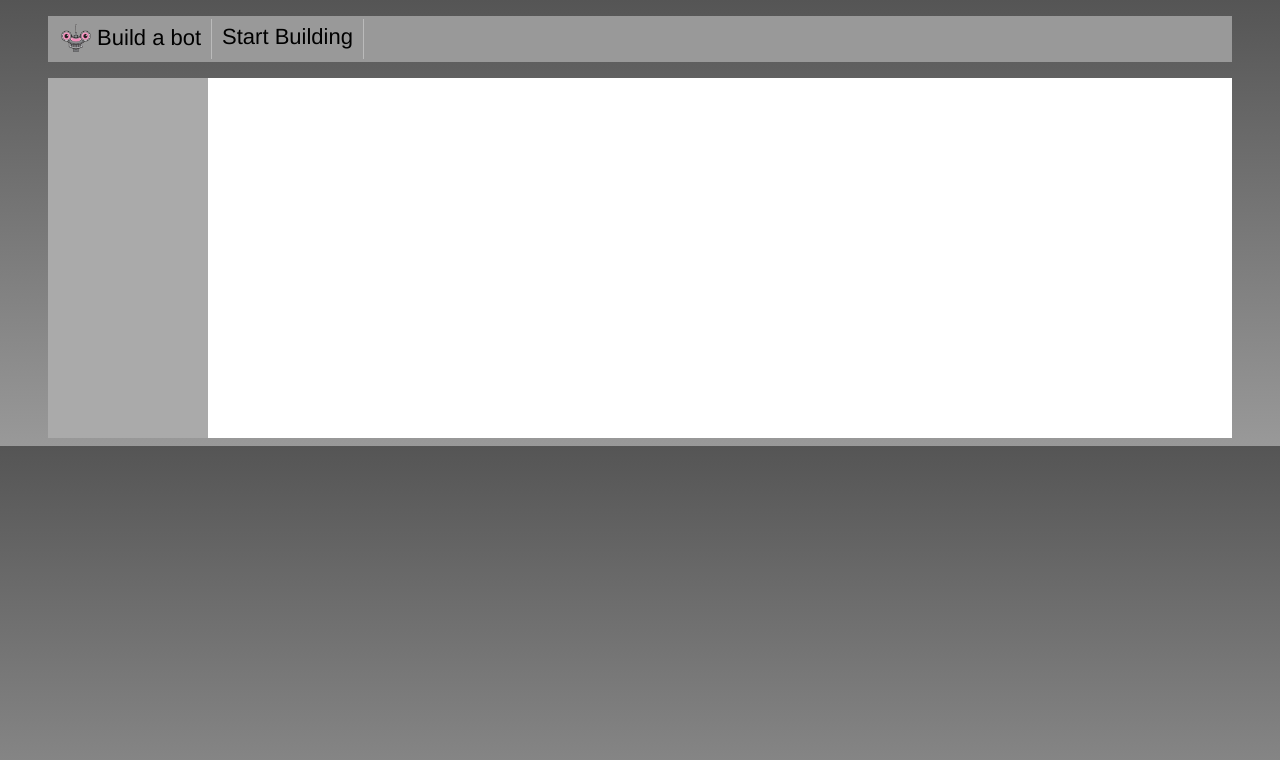
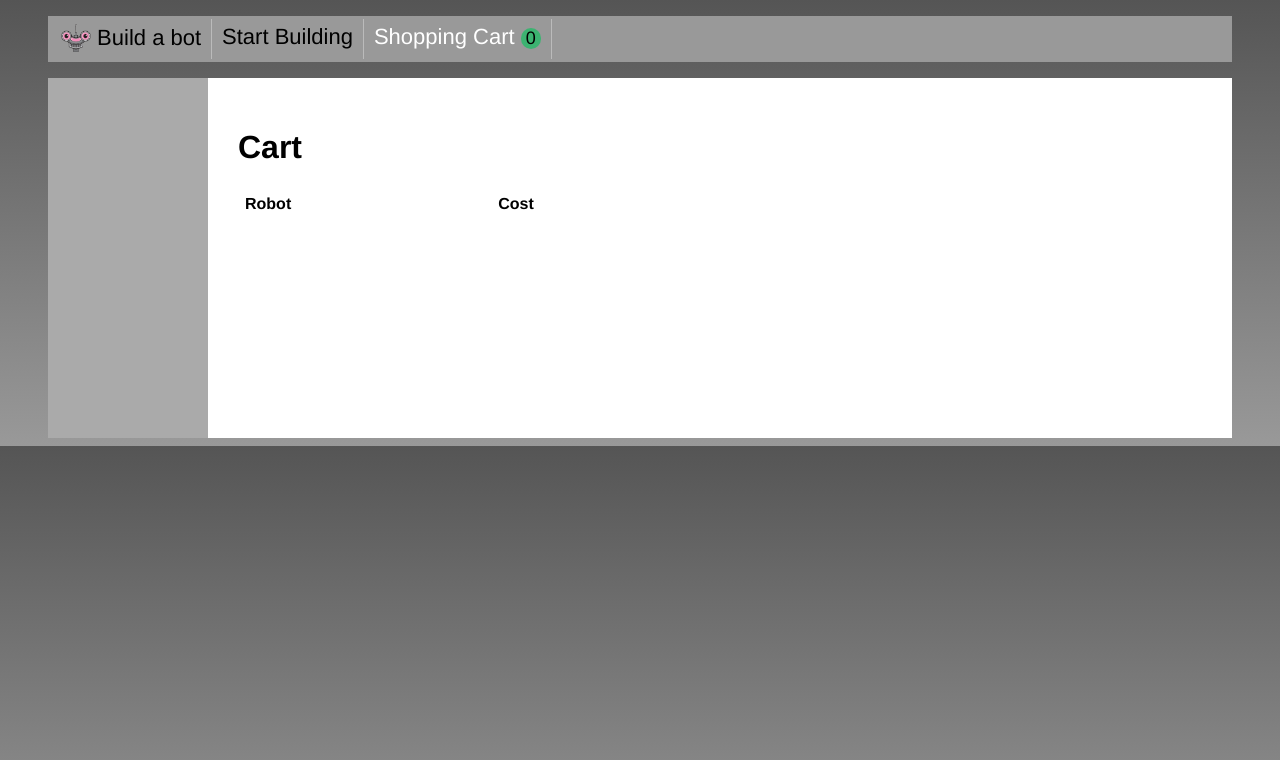
Before and after one commit to Branimir123/Vue.js-Playground, a Vue app: page /cart in a window 1280 px wide. Shown: the top 760 px of the page. Built offline with nearby package versions, Linux system fonts and the light colour scheme.

Commit message:
Connect with Vuex and add cart page

```diff
--- a/package.json
+++ b/package.json
@@ -11,7 +11,8 @@
     "node-sass": "^4.9.4",
     "sass-loader": "^7.1.0",
     "vue": "^2.5.17",
-    "vue-router": "^3.0.1"
+    "vue-router": "^3.0.1",
+    "vuex": "^3.0.1"
   },
   "devDependencies": {
     "@vue/cli-plugin-babel": "^3.0.1",
--- a/src/App.vue
+++ b/src/App.vue
@@ -12,6 +12,12 @@
             <router-link class="nav-link" :to="{ name: 'Build' }" exact>
               Start Building
             </router-link>
+          </li>
+          <li class="nav-item">
+            <router-link class="nav-link" :to="{ name: 'Cart' }" exact>
+              Shopping Cart
+            </router-link>
+            <div class="cart-items">{{ cart.length }}</div>
           </li>
         </ul>
       </nav>
@@ -30,6 +36,11 @@
 <script>
 export default {
   name: 'app',
+  computed: {
+    cart() {
+      return this.$store.state.cart;
+    }
+  }
 };
 </script>
 
@@ -95,4 +106,16 @@
   width: 100px;
   min-height: 300px;
 }
+
+.cart-items {
+  /* position: absolute; */
+  top: -5px;
+  right: -9px;
+  font-size: 18px;
+  width: 20px;
+  text-align: center;
+  display: inline-block;
+  border-radius: 100px;
+  background-color: mediumseagreen;
+}
 </style>
--- /dev/null
+++ b/src/cart/ShoppingCart.vue
@@ -0,0 +1,51 @@
+<template>
+  <div>
+    <h1>Cart</h1>
+    <table>
+      <thead>
+        <tr>
+          <th class="robot-title">
+            Robot
+          </th>
+          <th class="cost">
+            Cost
+          </th>
+        </tr>
+      </thead>
+      <tbody>
+        <tr v-for="(robot, index) in cart" :key="index">
+          <td class="robot-title">
+            {{robot.head.title}}
+          </td>
+          <td class="cost">
+            {{robot.cost}}
+          </td>
+        </tr>
+      </tbody>
+    </table>
+ </div>
+</template>
+
+<script>
+export default {
+  name: 'Cart',
+  computed: {
+      cart() {
+          return this.$store.state.cart;
+      },
+  },
+};
+</script>
+
+<style scoped>
+  td, th {
+    padding: 5px;
+  }
+  .robot-title {
+    text-align: left;
+    padding-right: 200px;
+  }
+  .cost {
+    text-align: right;
+  }
+</style>
--- a/src/main.js
+++ b/src/main.js
@@ -2,10 +2,12 @@
 import App from './App.vue';
 
 import router from './router';
+import store from './store';
 
 Vue.config.productionTip = false;
 
 new Vue({
   render: h => h(App),
   router,
+  store,
 }).$mount('#app');
--- a/src/router/index.js
+++ b/src/router/index.js
@@ -10,6 +10,7 @@
 import RobotBases from '../parts/RobotBases.vue';
 import SidebarStandard from '../sidebars/SidebarStandard.vue';
 import SidebarBuild from '../sidebars/SidebarBuild.vue';
+import ShoppingCart from '../cart/ShoppingCart.vue';
 
 Vue.use(Router);
 
@@ -68,5 +69,10 @@
 
       next(isValidId);
     },
+  },
+  {
+    path: '/cart',
+    name: 'Cart',
+    component: ShoppingCart,
   }],
 });
--- /dev/null
+++ b/src/store/index.js
@@ -0,0 +1,15 @@
+import Vue from 'vue';
+import Vuex from 'vuex';
+
+Vue.use(Vuex);
+
+export default new Vuex.Store({
+  state: {
+    cart: [],
+  },
+  mutations: {
+    addRobotToCart(state, robot) {
+      state.cart.push(robot);
+    },
+  },
+});
```
Also changed, not shown: src/build/RobotBuilder.vue, 1 other file (tests, documents, lock files or other folders).
